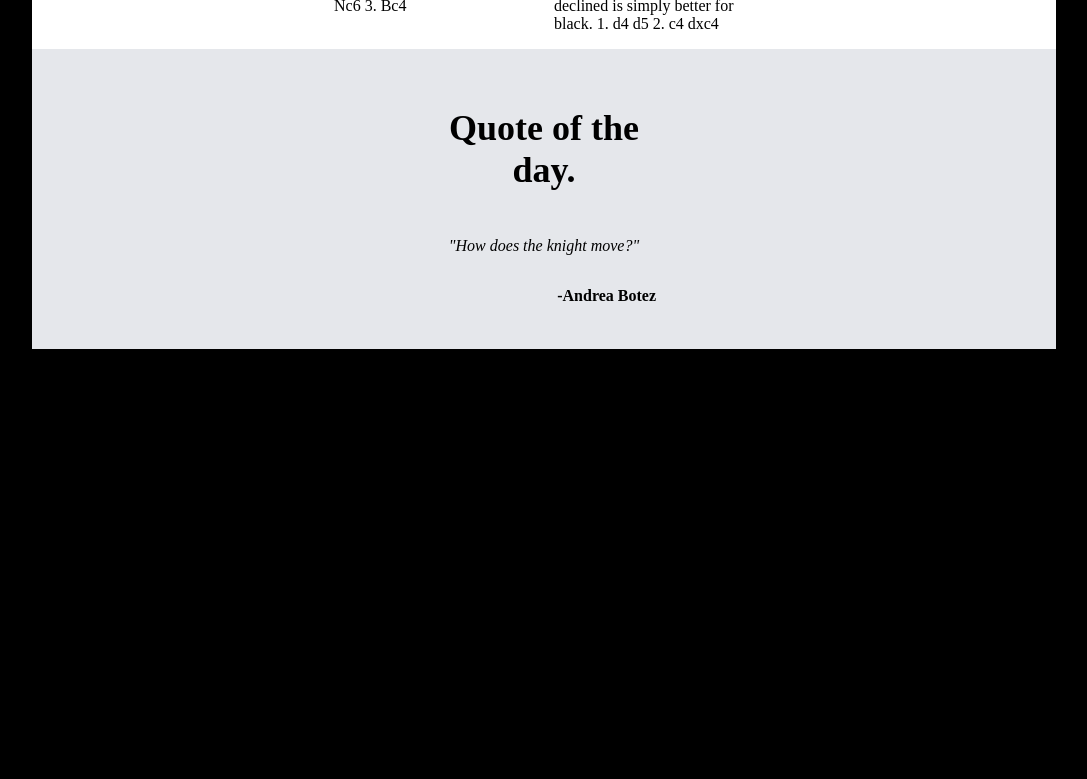
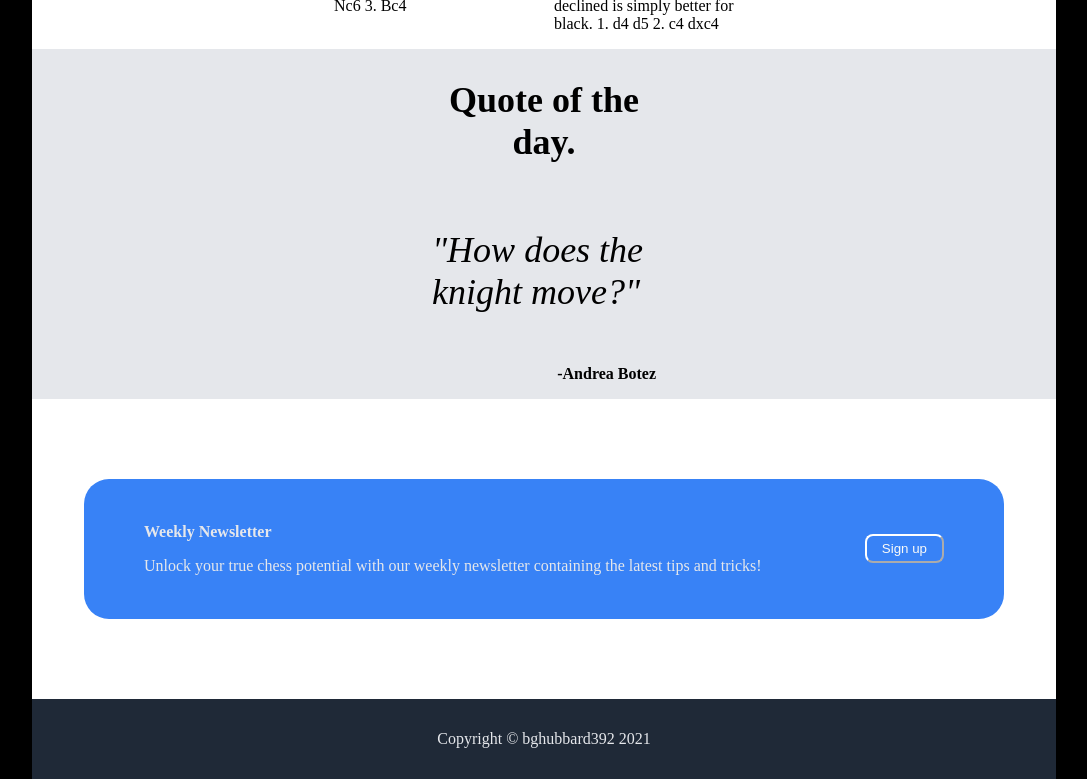
Before and after one commit to bghubbard/landingpageproject, a plain HTML site: page index.html in a window 1280 px wide. Shown: the part 751-1530 px from the top of the page, without its empty margins (96-1183 px from the left). Before the commit the page ends 1100 px from the top, so only its background shows below. Drawn offline with Linux system fonts and the light colour scheme.

Commit message:
Completed sign up and footer sections. Project is complete for now

```diff
--- a/index.html
+++ b/index.html
@@ -45,7 +45,7 @@
                 <p class="studytext">The Italian game or Giuoco Piano is characterized by the development of the white bishop to C4. 1. e4 e5 2. Nf3 Nc6 3. Bc4</p>
             </div>
             <div class="study">
-                <img src="Images/qga.jpeg" class="studyimage" title="Queen's Gambit accepted">
+                <img src="Images/qga.jpeg" class="studyimage" title="Queen's Gambit Accepted">
                 <p class="studytext">The QGA or queen's gambit accepted is a rarely seen openning. Primarily because the qgd or queen's gambit declined is simply better for black. 1. d4 d5 2. c4 dxc4</p>
             </div>
             <div class="study">
@@ -60,10 +60,18 @@
         <p class="quotesignature">-Andrea Botez</p>
     </div>
     <div class="signup">
-
+       <div class="signupcontainer">
+          <div class="signupleft">
+            <p class="signuptitle">Weekly Newsletter</p>
+            <p class="signuptext">Unlock your true chess potential with our weekly newsletter containing the latest tips and tricks!</p>
+          </div>
+          <div class="signupright">
+            <button>Sign up</button>
+          </div>
+        </div>
     </div>
     <div class="footer">
-
+        Copyright © bghubbard392 2021
     </div>
 </body>
 </html>
--- a/style.css
+++ b/style.css
@@ -8,7 +8,7 @@
     margin: auto;
     margin: 0 10vw;
 }
-.titlecard {
+.titlecard, .footer {
     background-color: #1f2937;
     display: flex;
 }
@@ -33,6 +33,9 @@
     background-color: #3882F6;
     color: #F9FAF8;
     border-radius: 8px;
+    margin:0px;
+    padding: 5px 15px;
+    border-color: #FFFFFF;
 }
 #titlecardimage {
     height: auto;
@@ -112,4 +115,37 @@
 }
 .quote {
     font-style: italic;
+    font-weight: lighter;
+    font-size: 36px;
 }
+
+.signup {
+    display: flex;
+    justify-content: center;
+    align-items: center;
+    min-height: 300px;
+    background-color: #FFFFFF;
+}
+.signupcontainer {
+    height: 100px;
+    width: 800px;
+    background-color: #3882F6;
+    display: flex;
+    border-radius: 25px;
+    padding: 20px 60px;
+    align-items: center;
+    justify-content: space-between;
+}
+.signupleft {
+    color: #e5e7eb;
+}
+.signuptitle {
+    font-weight: bold;
+}
+.footer {
+    color: #e5e7eb;
+    display: flex;
+    align-items: center;
+    justify-content: center;
+    min-height: 80px;
+}
```
